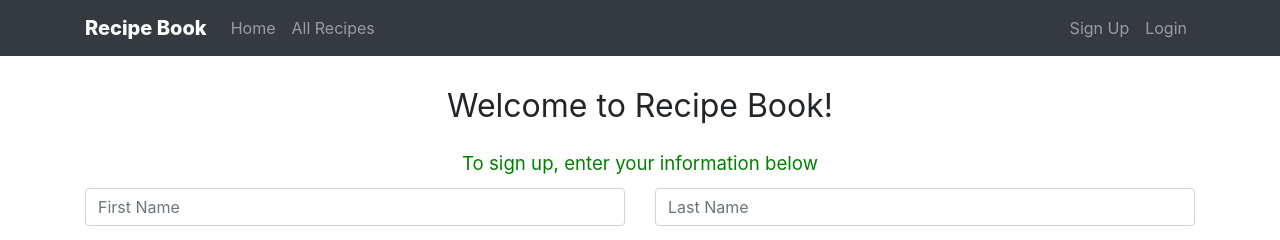
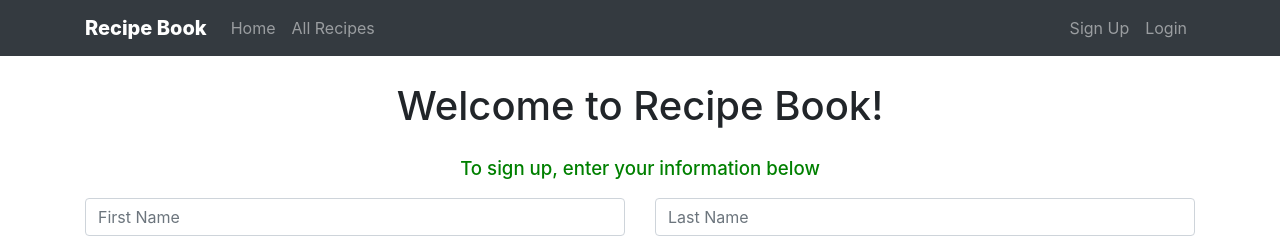
Before and after one commit to MHNashef/wecode-capstone, a React (Create React App) app: page /signup in a window 1280 px wide. Shown: the top 240 px of the page. Built offline with nearby package versions, Linux system fonts and the light colour scheme; no server answers.

Commit message:
made style changes

```diff
--- a/src/DAL/userApi.js
+++ b/src/DAL/userApi.js
@@ -1,5 +1,18 @@
 import axios from "axios";
 import Cookies from "js-cookie";
+
+async function userSignup(resCB, userData) {
+  try {
+    const res = await axios.post(
+      "http://localhost:3001/users/signup",
+      userData
+    );
+    if (resCB) resCB(res.data);
+  } catch (err) {
+    console.error(err);
+    resCB(null);
+  }
+}
 
 async function userLogin(resCB, creds) {
   try {
@@ -38,4 +51,4 @@ function getCurrentUser() {
   return curUser ? JSON.parse(curUser)[0] : null;
 }
 
-export { userLogin, userLogout, getCurrentUser, valdiateSession };
+export { userLogin, userLogout, getCurrentUser, valdiateSession, userSignup };
--- a/src/components/Signup.jsx
+++ b/src/components/Signup.jsx
@@ -1,11 +1,11 @@
 import React, { useEffect, useRef, useState } from "react";
 import { useHistory } from "react-router-dom";
 import { getDietTypes } from "../DAL/api";
-// import { userSignup } from "../DAL/userApi";
+import { userSignup } from "../DAL/userApi";
 import { Form, Button, Container, Row, Col, Alert } from "react-bootstrap";
 import { useFormik } from "formik";
 
-export default function NewUser() {
+export default function Signup() {
   const passwordFieldRef = useRef(null);
   const [dietTypes, setDietTypes] = useState([]);
   const history = useHistory(null);
@@ -66,45 +66,42 @@ export default function NewUser() {
     },
     validate,
     onSubmit: (values) => {
-    //   userSignup((resData) => {
-    //     if (resData?.msg === "User created") {
-    //       setSignup(1);
-    //       setTimeout(() => {
-    //         history.push("/login");
-    //       }, 3000);
-    //     } else {
-    //       setSignup(0);
-    //     }
-    //   }, values);
+      userSignup((resData) => {
+        if (resData?.msg === "User created") {
+          setSignup(1);
+          setTimeout(() => {
+            history.push("/login");
+          }, 3000);
+        } else {
+          setSignup(0);
+        }
+      }, values);
     },
   });
 
   return (
     <>
       <Container>
-        <div
+        <h1
+          className="text-center"
           style={{
-            textAlign: "center",
             width: "100%",
-            fontSize: "24pt",
-            textDecoration: "bold",
             padding: "10px",
           }}
         >
           Welcome to Recipe Book!
-        </div>
-        <div
+        </h1>
+        <h2
+        className="text-center"
           style={{
-            textAlign: "center",
             color: "green",
             width: "100%",
             fontSize: "14pt",
-            textDecoration: "bold",
             padding: "10px",
           }}
         >
           To sign up, enter your information below
-        </div>
+        </h2>
         <Form onSubmit={formik.handleSubmit}>
           <Row>
             <Col>
```
